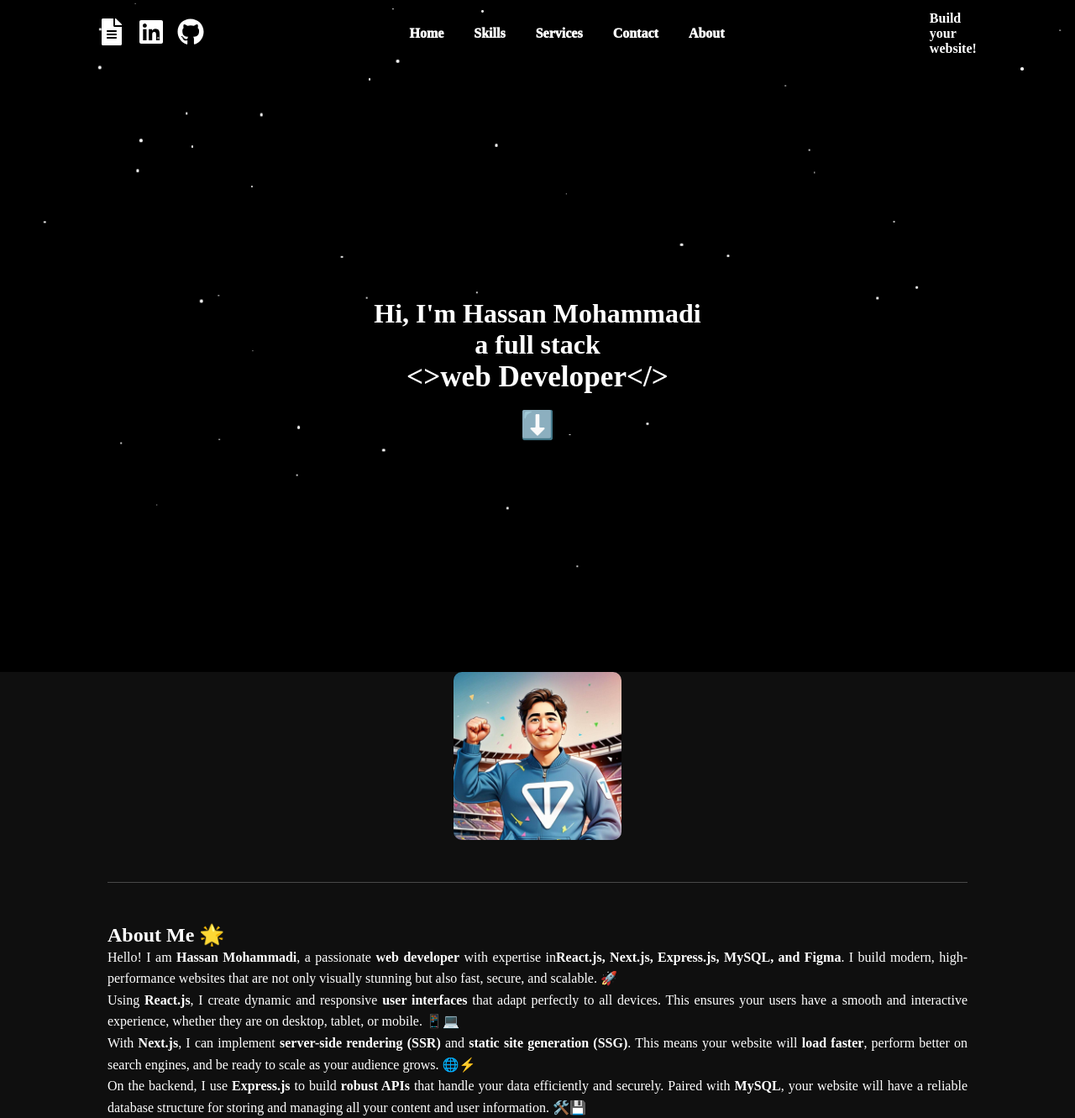
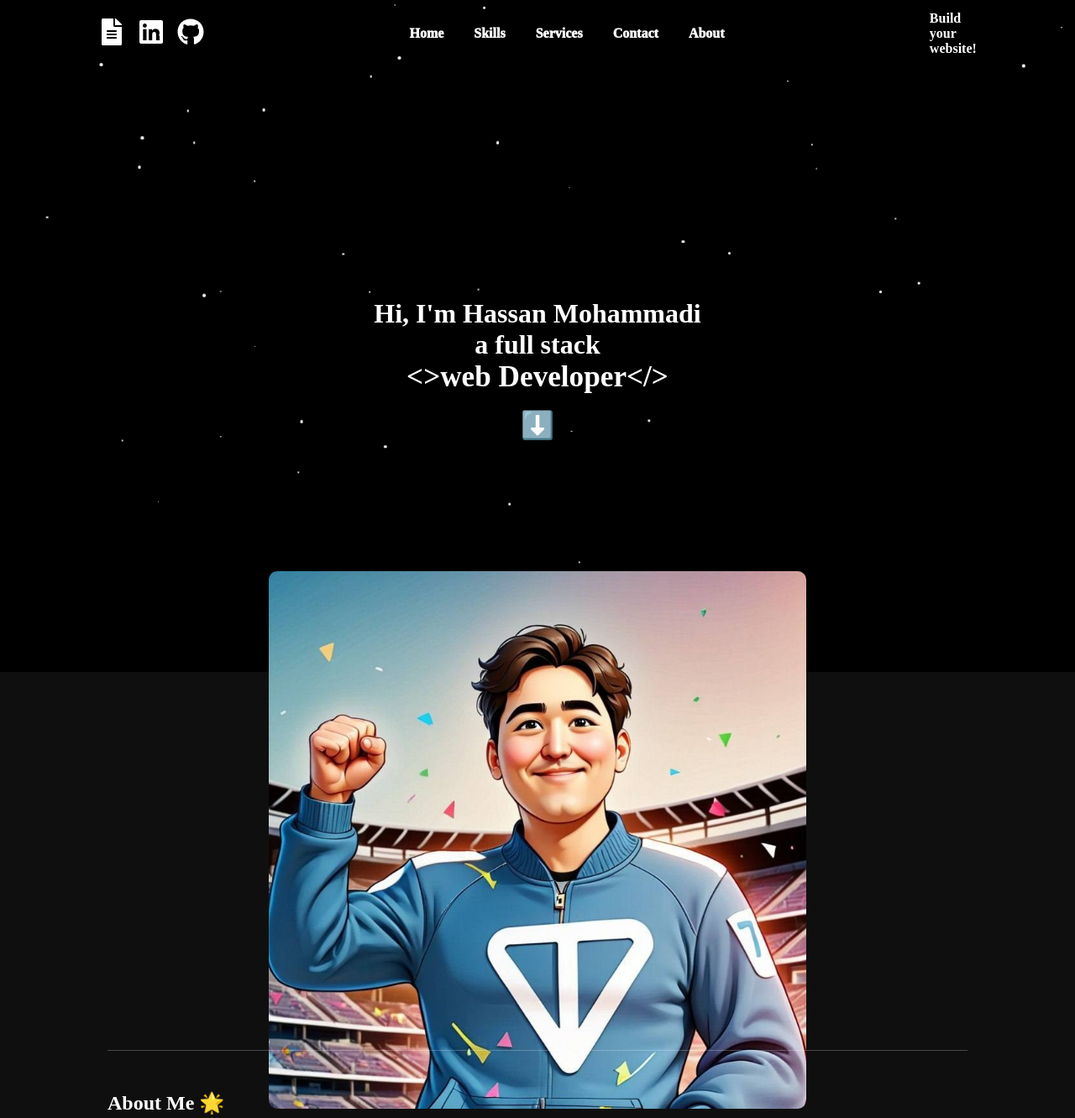
Before and after one commit to H3nrush/portf, a React (Create React App) app: page / in a window 1280 px wide. Shown: the top 1331 px of the page at 84% size. Built offline with nearby package versions, Linux system fonts and the light colour scheme; a web font is replaced by a local one.

Commit message:
Adjust height and width in home.scss styles

```diff
--- a/src/pages/home.scss
+++ b/src/pages/home.scss
@@ -28,12 +28,12 @@
 
     .myPhoto-section {
         width: 80vw;
-        height: auto;
+        height: 50vh;
         display: flex;
         justify-content: center;
         align-items: center;
         img {
-            width: 200px;
+            width: 50vw;
             user-select: none;
                 animation: fadeIn 2s ease-in-out;
                 border-radius: 10px;
```
